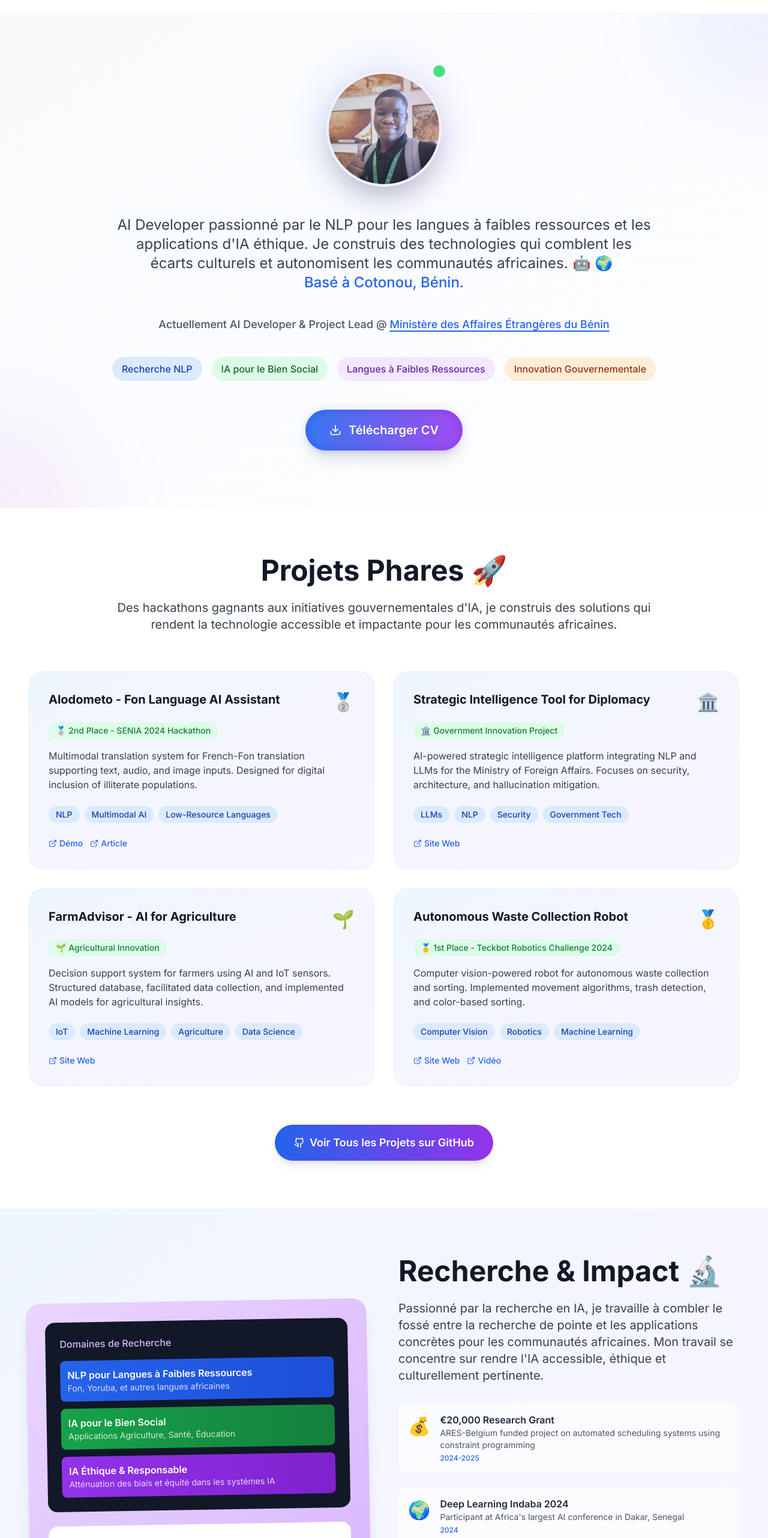
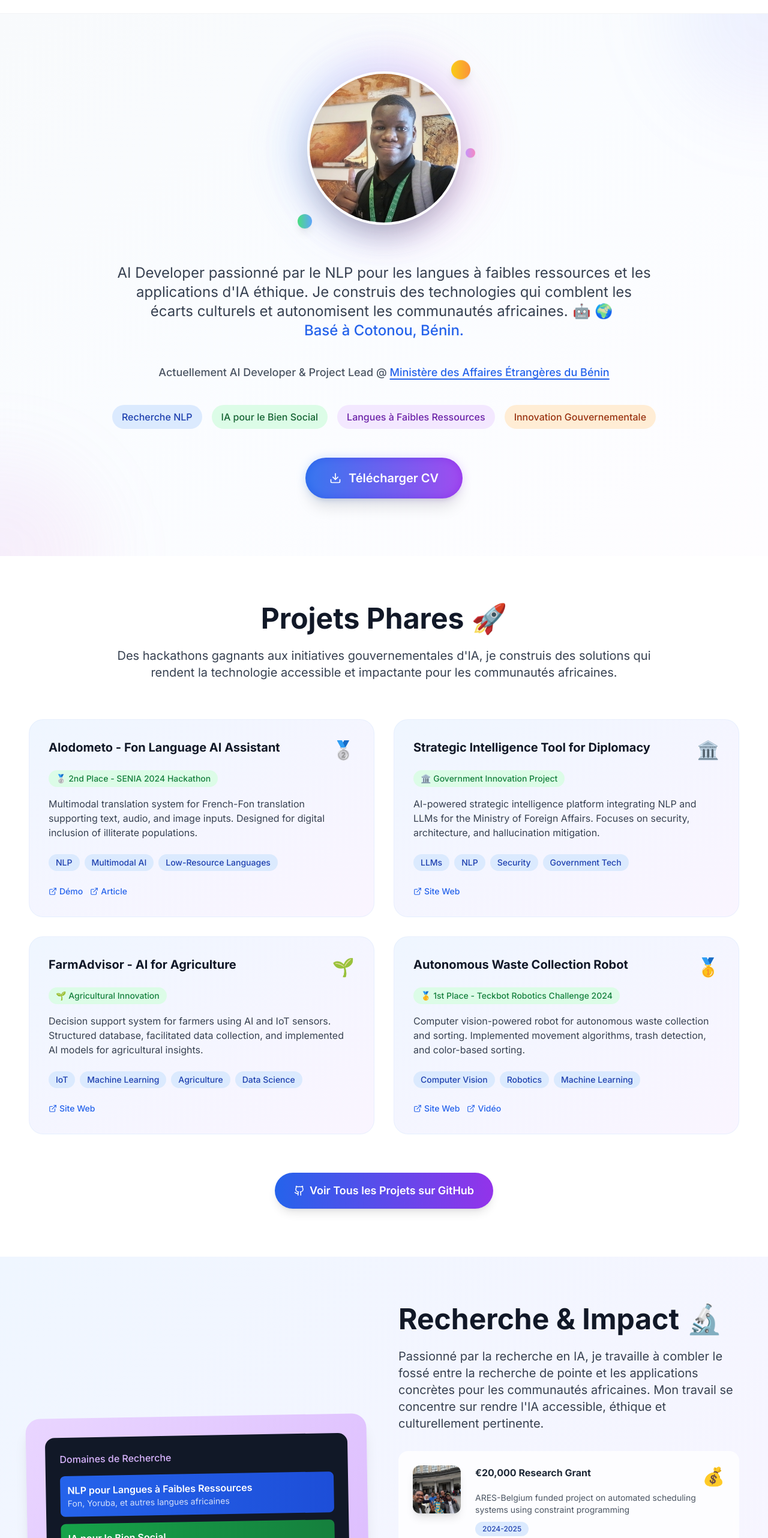
Before and after one commit to Arix-ALIMAGNIDOKPO/Arix-ALIMAGNIDOKPO.github.io, a React (Vite) app: page / in a window 1280 px wide. Shown: the part 62-2626 px from the top of the page at 60% size. Built offline with nearby package versions, Linux system fonts and the light colour scheme; a web font is replaced by a local one.

Commit message:
Amélioration de la photo de profil et ajout d'images dans la section recherche

```diff
--- a/src/components/Hero.tsx
+++ b/src/components/Hero.tsx
@@ -15,19 +15,28 @@ const Hero = () => {
       </div>
 
       <div className="max-w-5xl mx-auto text-center relative z-10">
-        {/* Photo de profil */}
-        <div className="mb-8 md:mb-12 flex justify-center">
-          <div className="relative">
-            <div className="w-32 h-32 md:w-40 md:h-40 lg:w-48 lg:h-48 rounded-full overflow-hidden border-4 border-white shadow-2xl hover:shadow-3xl transition-all duration-500 transform hover:scale-105">
+        {/* Photo de profil améliorée */}
+        <div className="mb-12 md:mb-16 flex justify-center">
+          <div className="relative group">
+            {/* Cercles décoratifs en arrière-plan */}
+            <div className="absolute -inset-8 bg-gradient-to-r from-blue-400/20 via-purple-400/20 to-pink-400/20 rounded-full blur-2xl animate-pulse"></div>
+            <div className="absolute -inset-6 bg-gradient-to-r from-blue-500/10 to-purple-500/10 rounded-full blur-xl"></div>
+
+            {/* Photo principale */}
+            <div className="relative w-48 h-48 md:w-56 md:h-56 lg:w-64 lg:h-64 rounded-full overflow-hidden border-4 border-white shadow-2xl hover:shadow-3xl transition-all duration-700 transform hover:scale-110 group-hover:rotate-2">
               <img
                 src={profileImage}
                 alt="Arix Alimagnidokpo"
-                className="w-full h-full object-cover object-center"
+                className="w-full h-full object-cover object-center transition-transform duration-700 group-hover:scale-105"
               />
+              {/* Overlay subtil au survol */}
+              <div className="absolute inset-0 bg-gradient-to-t from-blue-600/20 to-transparent opacity-0 group-hover:opacity-100 transition-opacity duration-500"></div>
             </div>
-            {/* Decoration autour de la photo */}
-            <div className="absolute -inset-4 bg-gradient-to-r from-blue-400/20 to-purple-400/20 rounded-full blur-xl animate-pulse"></div>
-            <div className="absolute -top-2 -right-2 w-6 h-6 bg-green-400 rounded-full border-2 border-white animate-bounce"></div>
+
+            {/* Éléments décoratifs flottants */}
+            <div className="absolute -top-4 -right-4 w-8 h-8 bg-gradient-to-r from-yellow-400 to-orange-400 rounded-full shadow-lg animate-bounce delay-100"></div>
+            <div className="absolute -bottom-2 -left-4 w-6 h-6 bg-gradient-to-r from-green-400 to-blue-400 rounded-full shadow-lg animate-bounce delay-300"></div>
+            <div className="absolute top-1/2 -right-6 w-4 h-4 bg-gradient-to-r from-purple-400 to-pink-400 rounded-full shadow-lg animate-pulse"></div>
           </div>
         </div>
 
--- a/src/components/ResearchSection.tsx
+++ b/src/components/ResearchSection.tsx
@@ -1,6 +1,7 @@
 import React from 'react';
 import { Award, BookOpen, Users, Download } from 'lucide-react';
 import { useLanguage } from '../contexts/LanguageContext';
+import brusselsImage from '../assets/WhatsApp Image 2025-06-15 à 02.46.40_1cd266d6.jpg';
 
 const ResearchSection = () => {
   const { t } = useLanguage();
@@ -12,7 +13,9 @@ const ResearchSection = () => {
       description: "ARES-Belgium funded project on automated scheduling systems using constraint programming",
       descriptionFr: "Projet financé par ARES-Belgique sur les systèmes de planification automatisée utilisant la programmation par contraintes",
       icon: "💰",
-      year: "2024-2025"
+      year: "2024-2025",
+      image: brusselsImage,
+      imageAlt: "Équipe de recherche à Bruxelles"
     },
     {
       title: "Deep Learning Indaba 2024",
@@ -20,7 +23,9 @@ const ResearchSection = () => {
       description: "Participant at Africa's largest AI conference in Dakar, Senegal",
       descriptionFr: "Participant à la plus grande conférence IA d'Afrique à Dakar, Sénégal",
       icon: "🌍",
-      year: "2024"
+      year: "2024",
+      image: "https://images.pexels.com/photos/1181406/pexels-photo-1181406.jpeg?auto=compress&cs=tinysrgb&w=800",
+      imageAlt: "Conférence Deep Learning Indaba"
     },
     {
       title: "SENIA 2024 Hackathon",
@@ -28,7 +33,9 @@ const ResearchSection = () => {
       description: "2nd Place for Alodometo - Multimodal AI for Fon language",
       descriptionFr: "2ème Place pour Alodometo - IA Multimodale pour la langue Fon",
       icon: "🥈",
-      year: "2024"
+      year: "2024",
+      image: "https://images.pexels.com/photos/3184465/pexels-photo-3184465.jpeg?auto=compress&cs=tinysrgb&w=800",
+      imageAlt: "Hackathon SENIA 2024"
     },
     {
       title: "Teckbot Robotics Challenge",
@@ -36,7 +43,9 @@ const ResearchSection = () => {
       description: "1st Place for autonomous waste collection robot",
       descriptionFr: "1ère Place pour robot autonome de collecte de déchets",
       icon: "🥇",
-      year: "2024"
+      year: "2024",
+      image: "https://images.pexels.com/photos/2085831/pexels-photo-2085831.jpeg?auto=compress&cs=tinysrgb&w=800",
+      imageAlt: "Défi Robotique Teckbot"
     }
   ];
 
@@ -104,18 +113,40 @@ const ResearchSection = () => {
               {t('researchDescription')}
             </p>
 
-            <div className="space-y-4 md:space-y-6 mb-8">
+            <div className="space-y-6 md:space-y-8 mb-8">
               {achievements.map((achievement, index) => (
-                <div key={index} className="flex items-start space-x-3 md:space-x-4 p-3 md:p-4 bg-white/70 rounded-xl hover:bg-white/90 transition-all duration-300 hover:shadow-md">
-                  <div className="text-2xl md:text-3xl mt-1 hover:animate-bounce">{achievement.icon}</div>
-                  <div className="flex-1">
-                    <div className="font-semibold text-gray-800 text-sm md:text-base">
-                      {t('language') === 'fr' ? achievement.titleFr : achievement.title}
+                <div key={index} className="group bg-white/80 backdrop-blur-sm rounded-2xl p-4 md:p-6 hover:bg-white/95 transition-all duration-500 hover:shadow-xl transform hover:-translate-y-1">
+                  <div className="flex items-start space-x-4 md:space-x-6">
+                    {/* Image */}
+                    <div className="flex-shrink-0">
+                      <div className="w-16 h-16 md:w-20 md:h-20 rounded-xl overflow-hidden shadow-lg group-hover:shadow-xl transition-shadow duration-300">
+                        <img
+                          src={achievement.image}
+                          alt={achievement.imageAlt}
+                          className="w-full h-full object-cover transition-transform duration-500 group-hover:scale-110"
+                        />
+                      </div>
                     </div>
-                    <div className="text-gray-600 text-xs md:text-sm leading-relaxed">
-                      {t('language') === 'fr' ? achievement.descriptionFr : achievement.description}
+
+                    {/* Contenu */}
+                    <div className="flex-1 min-w-0">
+                      <div className="flex items-start justify-between mb-2">
+                        <div className="font-bold text-gray-800 text-sm md:text-base leading-tight">
+                          {t('language') === 'fr' ? achievement.titleFr : achievement.title}
+                        </div>
+                        <div className="text-2xl md:text-3xl ml-2 group-hover:animate-bounce flex-shrink-0">
+                          {achievement.icon}
+                        </div>
+                      </div>
+
+                      <div className="text-gray-600 text-xs md:text-sm leading-relaxed mb-2">
+                        {t('language') === 'fr' ? achievement.descriptionFr : achievement.description}
+                      </div>
+
+                      <div className="inline-block bg-blue-100 text-blue-800 px-3 py-1 rounded-full text-xs font-medium">
+                        {achievement.year}
+                      </div>
                     </div>
-                    <div className="text-blue-600 text-xs font-medium mt-1">{achievement.year}</div>
                   </div>
                 </div>
               ))}
```
